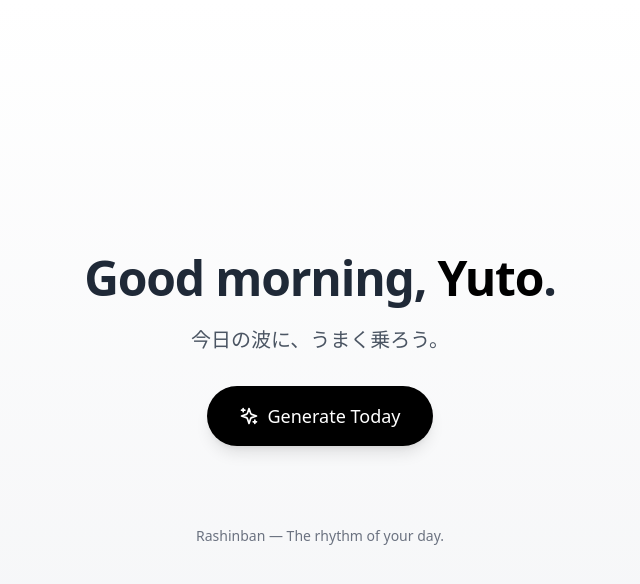
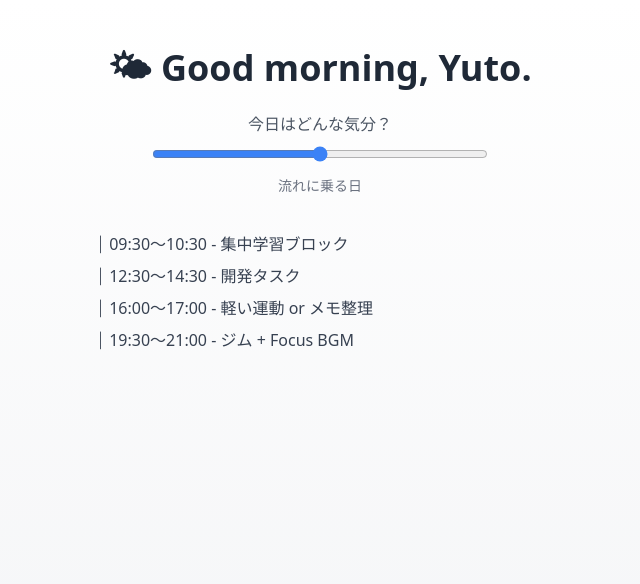
Before and after one commit to vintage-luvu/rashinban-ai, a React (Create React App) app: page / in a window 1280 px wide. Shown: the top 584 px of the page, without its empty margins (320-960 px from the left). Built offline with nearby package versions, Linux system fonts and the light colour scheme; the HTML template or start-up script is replaced by a standard one.

Commit message:
feat: add mood slider and adaptive schedule (phase 2)

```diff
--- a/src/components/RashinbanHero.jsx
+++ b/src/components/RashinbanHero.jsx
@@ -1,88 +1,74 @@
 import { motion } from 'framer-motion';
 import { useState } from 'react';
-import { Sparkles } from 'lucide-react';
 
 export default function RashinbanHero() {
-  const [loading, setLoading] = useState(false);
-  const [message, setMessage] = useState('今日の波に、うまく乗ろう。');
-  const [schedule, setSchedule] = useState(null);
+  const [mood, setMood] = useState(50);
 
-  const defaultSchedule = [
-    { time: '09:00〜10:00', activity: '勉強・インプット' },
-    { time: '10:00〜12:00', activity: '開発・コーディング' },
-    { time: '12:00〜13:00', activity: '昼休み・リラックス' },
-    { time: '13:00〜15:00', activity: '企画・アウトプット' },
-    { time: '15:00〜17:00', activity: '運動・散歩' },
-    { time: '17:00〜19:00', activity: '自由時間・読書' },
+  const handleChange = (e) => {
+    const value = Number(e.target.value);
+    setMood(value);
+  };
+
+  const lowSchedule = [
+    { time: '10:00〜12:00', activity: '軽いインプット（読書・ニュース）' },
+    { time: '13:00〜15:00', activity: 'コード整理・ノートまとめ' },
+    { time: '16:00〜17:00', activity: '散歩・ストレッチ' },
+    { time: '20:00〜21:00', activity: 'ゆったりBGMでリラックス' },
   ];
 
-  const handleGenerate = async () => {
-    setLoading(true);
-    setMessage('リズムを感じています…');
-    setSchedule(null);
-    await new Promise((resolve) => setTimeout(resolve, 2000));
-    setMessage('今日の流れが見つかりました。');
-    setSchedule(defaultSchedule);
-    setLoading(false);
-  };
+  const midSchedule = [
+    { time: '09:30〜10:30', activity: '集中学習ブロック' },
+    { time: '12:30〜14:30', activity: '開発タスク' },
+    { time: '16:00〜17:00', activity: '軽い運動 or メモ整理' },
+    { time: '19:30〜21:00', activity: 'ジム + Focus BGM' },
+  ];
+
+  const highSchedule = [
+    { time: '09:00〜11:00', activity: 'アイデアスプリント' },
+    { time: '11:00〜13:00', activity: 'コーディング + BGM Energy' },
+    { time: '16:00〜17:00', activity: 'ミーティング・構想共有' },
+    { time: '20:00〜21:00', activity: '創造的アウトプット' },
+  ];
+
+  const schedule =
+    mood < 40 ? lowSchedule : mood < 70 ? midSchedule : highSchedule;
 
   return (
-    <div className="flex flex-col items-center justify-center min-h-screen bg-gradient-to-b from-white to-gray-100 text-gray-800 font-[system-ui]">
-      {/* Header */}
+    <div className="flex flex-col items-center min-h-screen bg-gradient-to-b from-white to-gray-100 text-gray-800 font-[system-ui]">
       <motion.h1
         initial={{ opacity: 0, y: -10 }}
         animate={{ opacity: 1, y: 0 }}
-        transition={{ duration: 1 }}
-        className="text-4xl sm:text-5xl font-semibold mb-6 text-center tracking-tight"
+        className="text-4xl font-semibold mt-12"
       >
-        Good morning, <span className="text-black font-bold">Yuto</span>.
+        🌤 Good morning, Yuto.
       </motion.h1>
 
-      {/* Sub Message */}
-      <motion.p
-        initial={{ opacity: 0 }}
-        animate={{ opacity: 1 }}
-        transition={{ delay: 0.5, duration: 1 }}
-        className="text-lg sm:text-xl text-gray-600 mb-8 text-center"
-      >
-        {message}
-      </motion.p>
+      <div className="w-full text-center mt-6 max-w-md">
+        <p className="text-gray-600 mb-2">今日はどんな気分？</p>
+        <input
+          type="range"
+          min="0"
+          max="100"
+          value={mood}
+          onChange={handleChange}
+          className="w-3/4 accent-blue-500"
+        />
+        <p className="mt-2 text-sm text-gray-500">
+          {mood < 40
+            ? '静かに整える日'
+            : mood < 70
+            ? '流れに乗る日'
+            : '全開モード'}
+        </p>
+      </div>
 
-      {/* Schedule List */}
-      {schedule && (
-        <div className="w-full max-w-md bg-white/30 backdrop-blur-md rounded-lg shadow-md p-4 mb-8">
-          {schedule.map(({ time, activity }, idx) => (
-            <div key={idx} className="flex justify-between py-2 border-b last:border-b-0 border-gray-300">
-              <span className="font-medium">{time}</span>
-              <span>{activity}</span>
-            </div>
-          ))}
-        </div>
-      )}
-
-      {/* Generate Button */}
-      <motion.button
-        whileHover={{ scale: 1.05 }}
-        whileTap={{ scale: 0.95 }}
-        onClick={handleGenerate}
-        disabled={loading}
-        className={`flex items-center gap-2 px-8 py-4 rounded-full text-white text-lg shadow-lg transition-all duration-300 ${
-          loading ? 'bg-gray-400 cursor-wait' : 'bg-black hover:bg-gray-900'
-        }`}
-      >
-        <Sparkles className="w-5 h-5" />
-        {loading ? '生成中…' : 'Generate Today'}
-      </motion.button>
-
-      {/* Footer Message */}
-      <motion.div
-        initial={{ opacity: 0 }}
-        animate={{ opacity: 1 }}
-        transition={{ delay: 1.2, duration: 1 }}
-        className="mt-20 text-sm text-gray-500 text-center"
-      >
-        Rashinban — The rhythm of your day.
-      </motion.div>
+      <div className="text-left w-full max-w-md mx-auto mt-8">
+        {schedule.map((item, idx) => (
+          <p key={idx} className="py-1 text-gray-700">
+            ⏐ {item.time} - {item.activity}
+          </p>
+        ))}
+      </div>
     </div>
   );
 }
```
